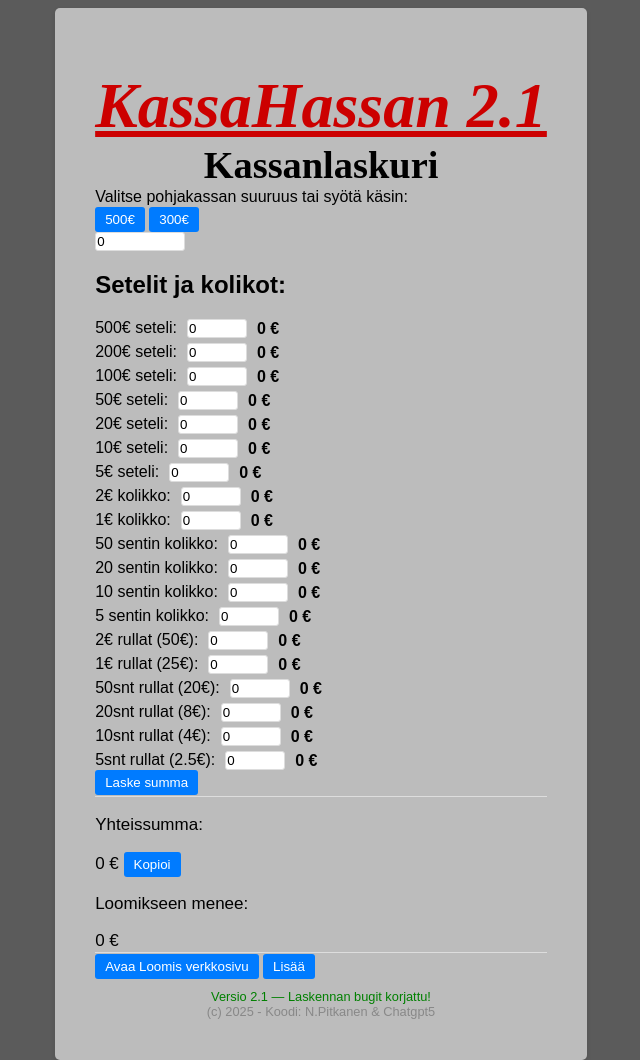
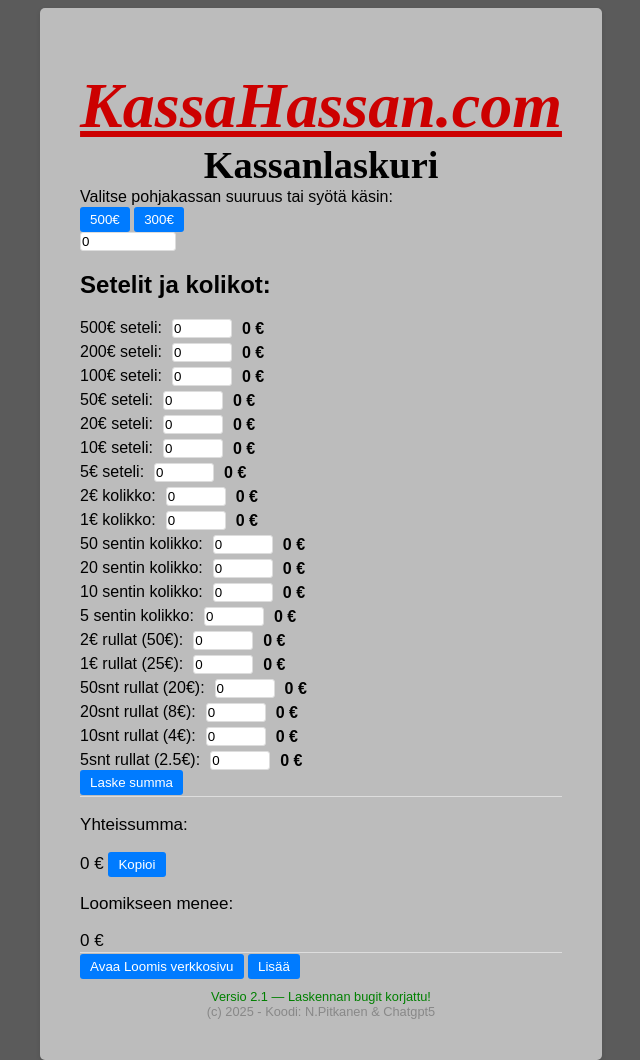
Before and after one commit to kesaguru/kassahassan, a plain HTML site: page index.html in a window 1280 px wide. Shown: the whole page, without its empty margins (319-959 px from the left). Drawn offline with Linux system fonts and the light colour scheme.

Commit message:
Update index.html
kassahassan.com otsikointi

```diff
--- a/index.html
+++ b/index.html
@@ -9,7 +9,7 @@
 <body>
     <div class="container">
         <h1>
-    <span class="logo">KassaHassan 2.1</span><br>
+    <span class="logo">KassaHassan.com</span><br>
     <span class="subheading">Kassanlaskuri</span>
 </h1>
 
```
